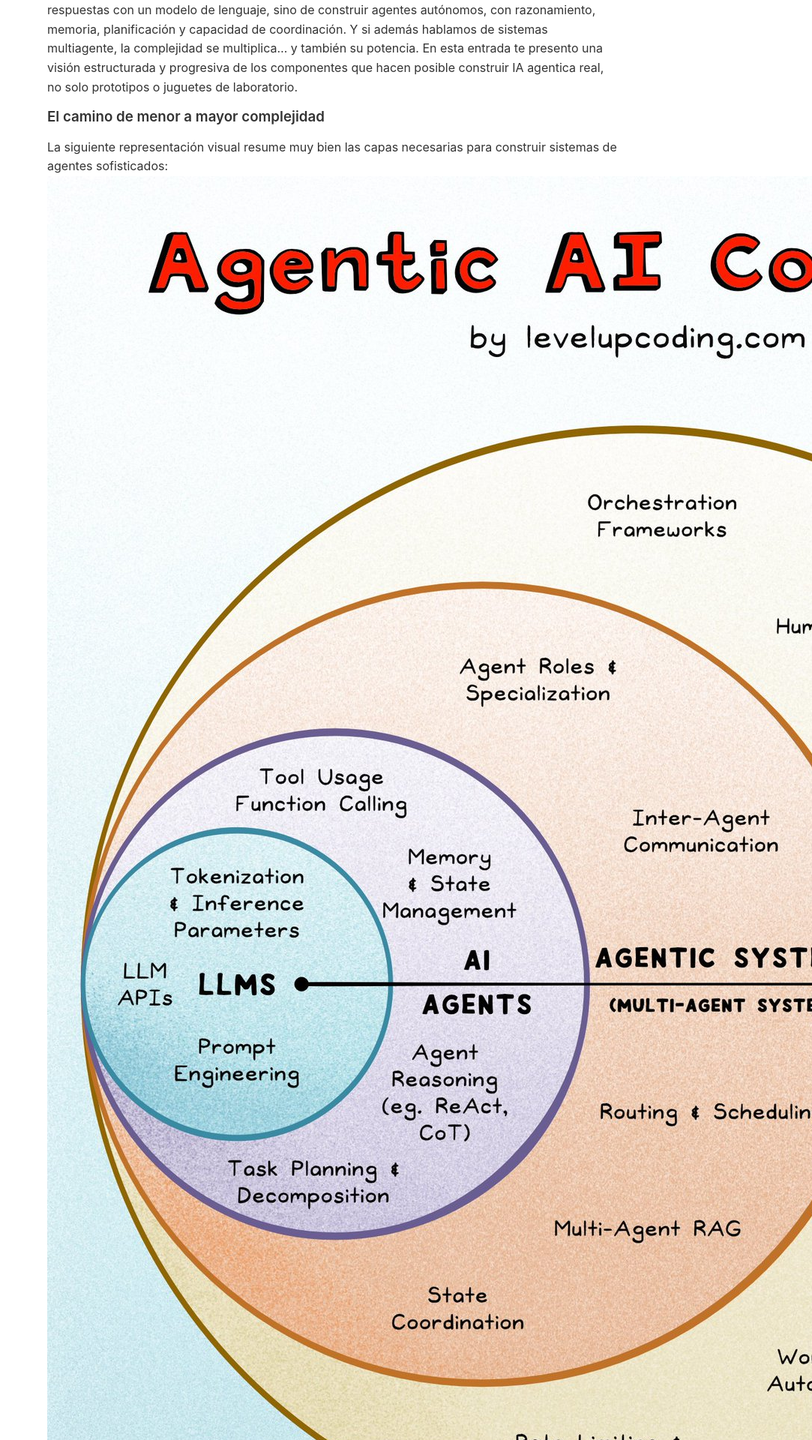
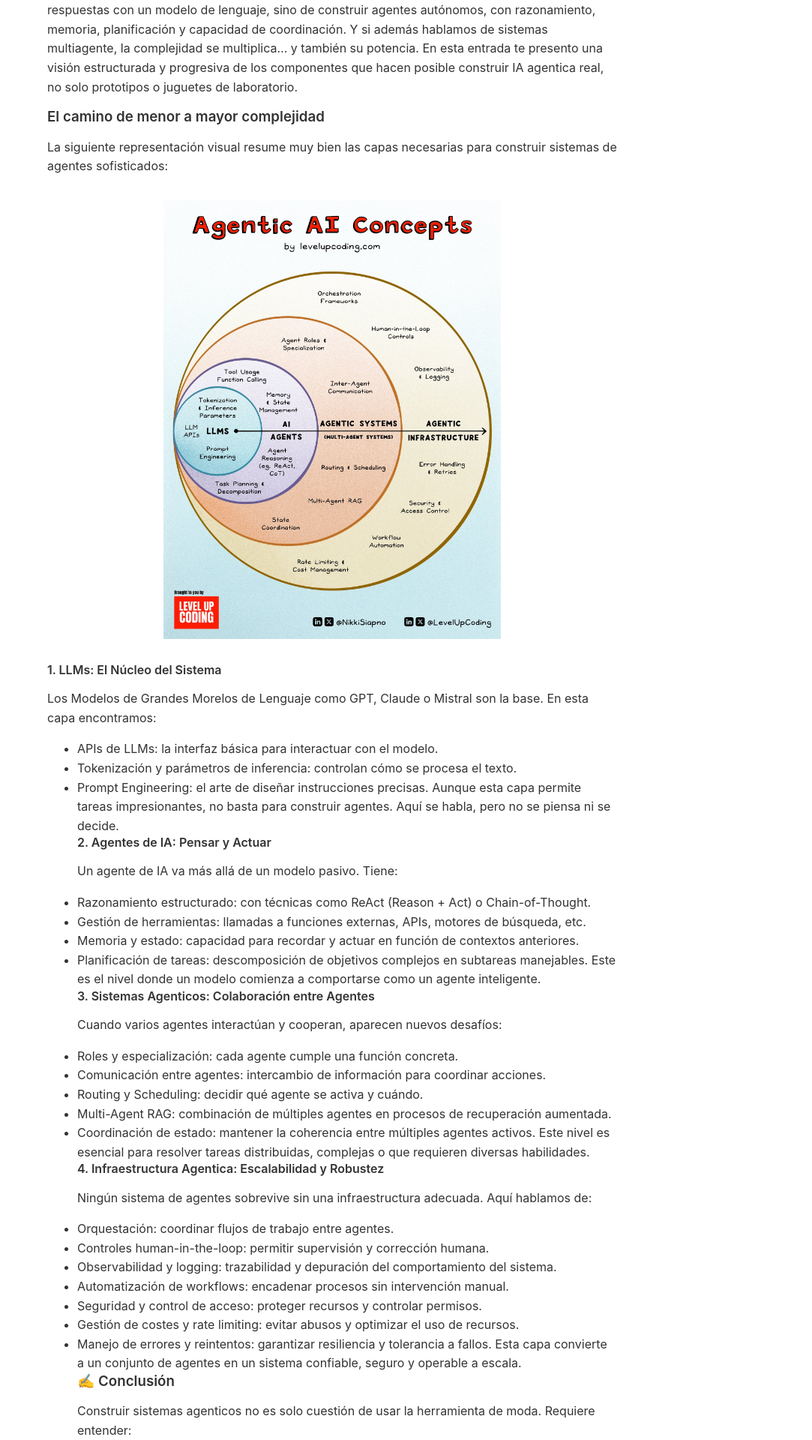
Before and after one commit to andresoid/ahevia_blog, a Jekyll site: the page built from _posts/2025-08-05-IA-landscape.md, in a window 1280 px wide. Shown: the part 343-2263 px from the top of the page at 75% size, without its empty margins (197-1280 px from the left). Built offline with Jekyll 4.4.1, drawn with Linux system fonts in a browser that asks for light colours.

Commit message:
cambios en la imagen del post

```diff
--- a/_posts/2025-08-05-IA-landscape.md
+++ b/_posts/2025-08-05-IA-landscape.md
@@ -4,7 +4,7 @@ En esta entrada te presento una visión estructurada y progresiva de los compone
 <!--more-->
 ### El camino de menor a mayor complejidad
 La siguiente representación visual resume muy bien las capas necesarias para construir sistemas de agentes sofisticados:
-![IA Landscape](/assets/img/landscape.jpeg)
+![IA Landscape](/assets/img/landscape.jpeg){: .img-center }
 
 #### 1. LLMs: El Núcleo del Sistema
 Los Modelos de Grandes Morelos de Lenguaje como GPT, Claude o Mistral son la base. En esta capa encontramos:
--- a/_sass/_base.scss
+++ b/_sass/_base.scss
@@ -1,3 +1,11 @@
+/* Imagen centrada y tamaño reducido */
+.img-center {
+  display: block;
+  margin: 2em auto;
+  max-width: 450px;
+  width: 100%;
+  height: auto;
+}
 /* Base styles */
 * {
     box-sizing: border-box;
```
